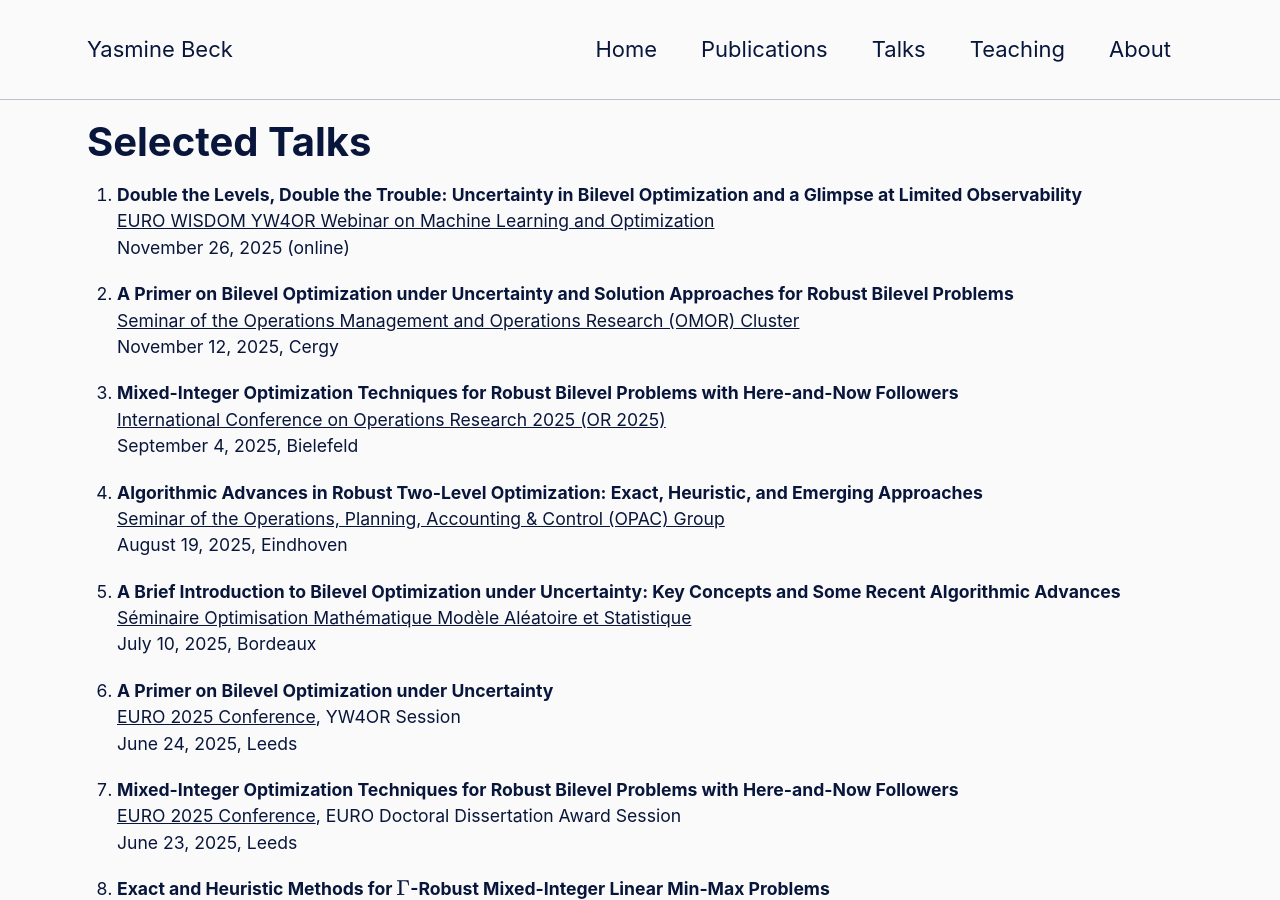
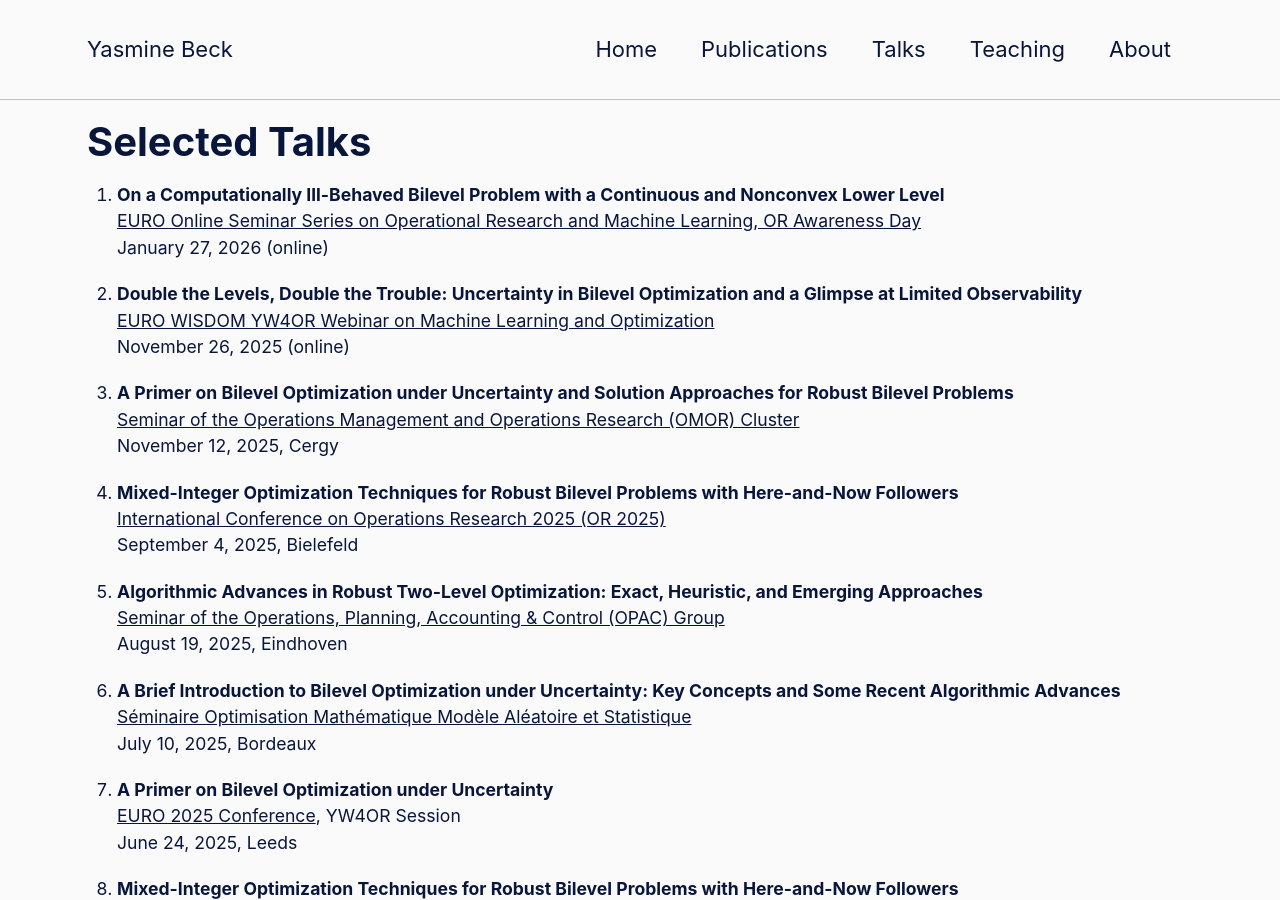
Before and after one commit to YasmineBeck/YasmineBeck.github.io, a Jekyll site: the page built from _pages/talks.html, in a window 1280 px wide and 900 px high. Built offline with Jekyll 4.4.1, drawn with Linux system fonts in a browser that asks for light colours; cached includes are drawn as plain includes; formulas are drawn with MathJax 3.

Commit message:
talk @ EURO OSS

```diff
--- a/_pages/talks.html
+++ b/_pages/talks.html
@@ -28,6 +28,12 @@ classes: wide
 
 <div class="content">
   <ol>
+    <li>
+      <strong>On a Computationally Ill-Behaved Bilevel Problem with a Continuous and Nonconvex Lower Level</strong><br>
+      <a href="https://euroorml.euro-online.org">EURO Online Seminar Series on Operational Research and Machine Learning, OR Awareness Day</a><br>
+      January 27, 2026 (online)
+    </li>
+
     <li>
       <strong>Double the Levels, Double the Trouble: Uncertainty in Bilevel Optimization and a Glimpse at Limited Observability</strong><br>
       <a href="https://www.euro-online.org/web/pages/1654/wisdom">EURO WISDOM YW4OR Webinar on Machine Learning and Optimization</a><br>
```
